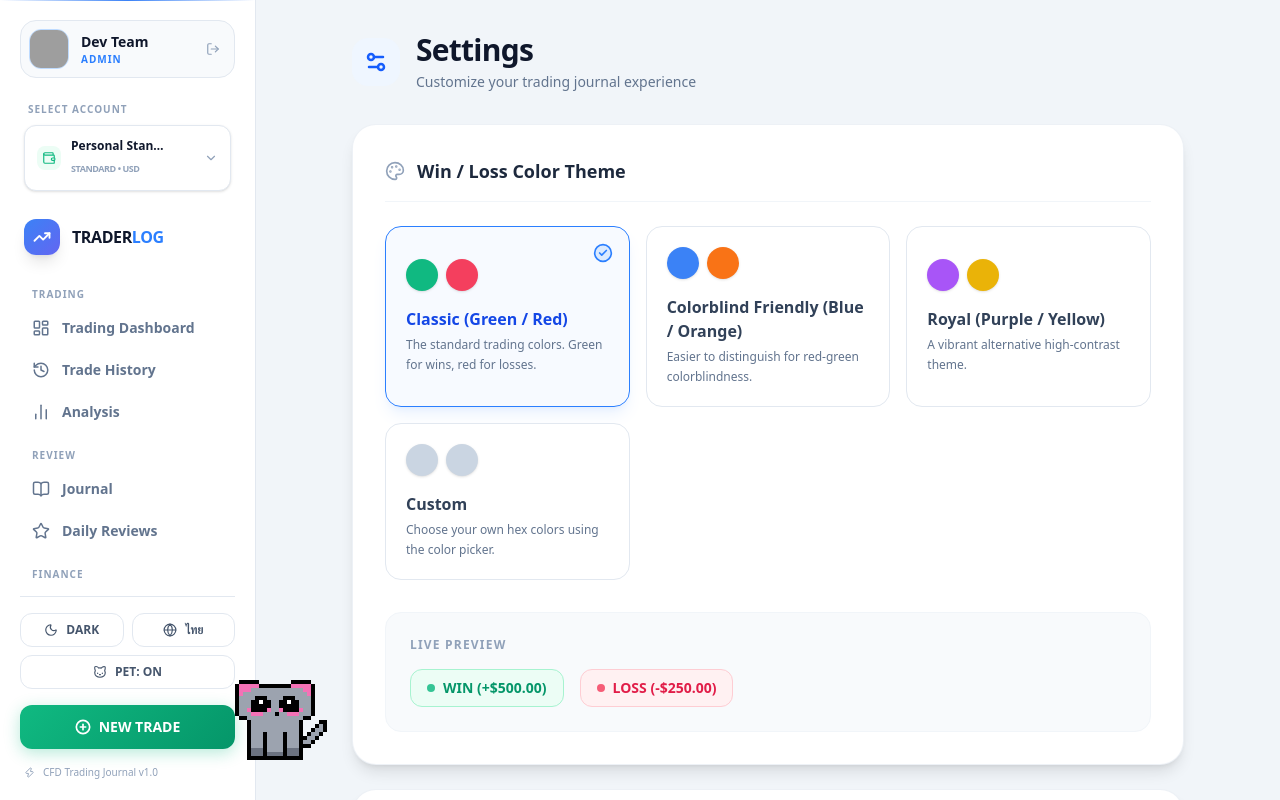
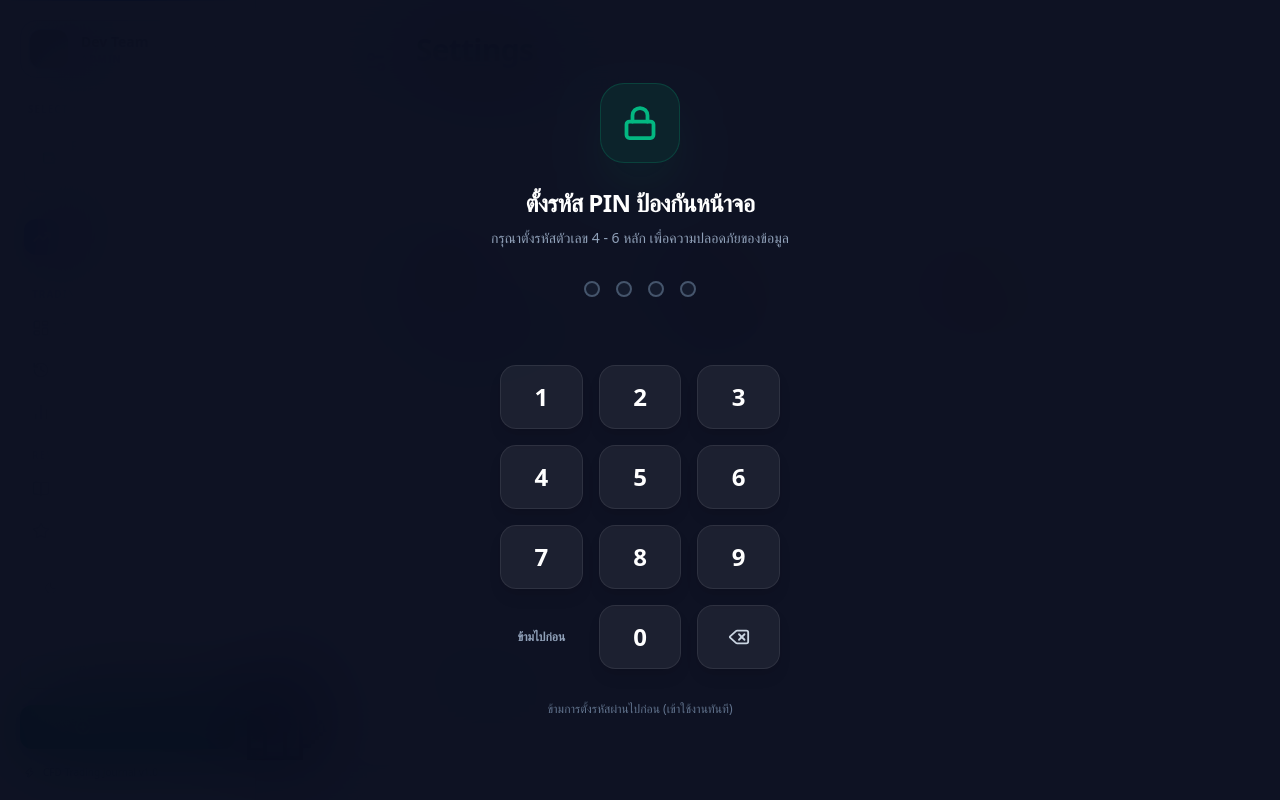
Before and after one commit to Peerasak-git/tradingJournal, a Next.js app: page /config in a window 1280 px wide. Shown: the top 800 px of the page. Built offline with nearby package versions, Linux system fonts and the light colour scheme; grey boxes are pictures that could not be loaded.

Commit message:
fix: show LockScreen / Setup PIN automatically on open and always show lock button in sidebar

```diff
--- a/src/components/LockScreen.tsx
+++ b/src/components/LockScreen.tsx
@@ -2,13 +2,20 @@
 
 import React, { useState, useEffect } from 'react';
 import { useAuth } from '@/context/AuthContext';
-import { Lock, Delete, ShieldAlert, KeyRound, CheckCircle2 } from 'lucide-react';
+import { Lock, Delete, ShieldAlert, KeyRound, CheckCircle2, ArrowRight } from 'lucide-react';
 
 export default function LockScreen() {
-  const { hasPin, isLocked, unlockWithPin, removePin, user } = useAuth();
-  const [pin, setPin] = useState('');
+  const { hasPin, isLocked, unlockWithPin, setPin, removePin, skipPinSetup } = useAuth();
+
+  // State for PIN entry
+  const [pin, setPinState] = useState('');
   const [error, setError] = useState(false);
+  const [errorMessage, setErrorMessage] = useState('');
   const [showForgotModal, setShowForgotModal] = useState(false);
+
+  // State for First-Time Setup
+  const [setupStep, setSetupStep] = useState<'ENTER' | 'CONFIRM'>('ENTER');
+  const [firstPin, setFirstPin] = useState('');
 
   useEffect(() => {
     if (!isLocked) return;
@@ -21,52 +28,89 @@ export default function LockScreen() {
       } else if (e.key === 'Backspace') {
         handleDelete();
       } else if (e.key === 'Enter') {
-        handleUnlock(pin);
+        handleSubmit();
       }
     };
 
     window.addEventListener('keydown', handleKeyDown);
     return () => window.removeEventListener('keydown', handleKeyDown);
-  }, [pin, isLocked]);
+  }, [pin, isLocked, hasPin, setupStep, firstPin]);
 
-  if (!hasPin || !isLocked) return null;
+  if (!isLocked) return null;
 
   const handleDigitPress = (digit: string) => {
     if (pin.length >= 6) return;
     setError(false);
+    setErrorMessage('');
     const newPin = pin + digit;
-    setPin(newPin);
+    setPinState(newPin);
 
-    // Auto submit if 4 or 6 digits
+    // Auto submit in Unlock mode if 4 to 6 digits
+    if (hasPin) {
       if (newPin.length >= 4) {
         const success = unlockWithPin(newPin);
         if (success) {
-        setPin('');
+          setPinState('');
         } else if (newPin.length === 6) {
-        setError(true);
-        setTimeout(() => {
-          setPin('');
-          setError(false);
-        }, 800);
+          triggerError('รหัส PIN ไม่ถูกต้อง โปรดลองอีกครั้ง');
+        }
+      }
+    } else {
+      // In Setup Mode: auto-advance when 4 digits or manual
+      if (setupStep === 'ENTER' && newPin.length === 4) {
+        // Let user continue typing or press next
       }
     }
   };
 
   const handleDelete = () => {
-    setPin(prev => prev.slice(0, -1));
+    setPinState(prev => prev.slice(0, -1));
     setError(false);
+    setErrorMessage('');
   };
 
-  const handleUnlock = (currentPin: string) => {
-    const success = unlockWithPin(currentPin);
-    if (!success) {
+  const triggerError = (msg: string) => {
     setError(true);
+    setErrorMessage(msg);
     setTimeout(() => {
-        setPin('');
+      setPinState('');
       setError(false);
     }, 800);
+  };
+
+  const handleSubmit = () => {
+    if (hasPin) {
+      // Unlock Mode
+      const success = unlockWithPin(pin);
+      if (!success) {
+        triggerError('รหัส PIN ไม่ถูกต้อง โปรดลองอีกครั้ง');
       } else {
-      setPin('');
+        setPinState('');
+      }
+    } else {
+      // Setup Mode
+      if (setupStep === 'ENTER') {
+        if (pin.length < 4 || pin.length > 6) {
+          triggerError('รหัส PIN ต้องมีความยาว 4 - 6 ตัวเลข');
+          return;
+        }
+        setFirstPin(pin);
+        setPinState('');
+        setSetupStep('CONFIRM');
+      } else {
+        // Confirm step
+        if (pin !== firstPin) {
+          triggerError('รหัส PIN ไม่ตรงกัน กรุณาเริ่มใหม่อีกครั้ง');
+          setTimeout(() => {
+            setSetupStep('ENTER');
+            setFirstPin('');
+          }, 900);
+          return;
+        }
+        // Success setting PIN
+        setPin(pin);
+        setPinState('');
+      }
     }
   };
 
@@ -74,29 +118,37 @@ export default function LockScreen() {
     if (confirm('คุณแน่ใจหรือไม่ว่าต้องการรีเซ็ตรหัสผ่าน PIN? ข้อมูลการเทรดทั้งหมดของคุณจะยังอยู่ครบถ้วน')) {
       removePin();
       setShowForgotModal(false);
-      setPin('');
+      setPinState('');
     }
   };
 
   return (
-    <div className="fixed inset-0 z-[99999] bg-slate-950/90 backdrop-blur-2xl flex flex-col items-center justify-center p-4 select-none animate-fade-in text-white">
+    <div className="fixed inset-0 z-[99999] bg-slate-950/95 backdrop-blur-2xl flex flex-col items-center justify-center p-4 select-none animate-fade-in text-white">
       {/* Container */}
       <div className="w-full max-w-sm flex flex-col items-center">
-        {/* App Icon / User Avatar */}
+        {/* App Icon */}
         <div className="w-20 h-20 rounded-3xl bg-emerald-500/10 border border-emerald-500/20 flex items-center justify-center text-emerald-400 mb-6 shadow-2xl shadow-emerald-500/10">
           <Lock size={36} strokeWidth={2.5} className="animate-pulse" />
         </div>
 
-        {/* Title */}
-        <h1 className="text-2xl font-black tracking-tight text-white mb-2">
-          Trading Journal Lock
+        {/* Title & Subtitle */}
+        <h1 className="text-2xl font-black tracking-tight text-white mb-2 text-center">
+          {hasPin
+            ? 'Trading Journal Lock'
+            : setupStep === 'ENTER'
+            ? 'ตั้งรหัส PIN ป้องกันหน้าจอ'
+            : 'ยืนยันรหัส PIN อีกครั้ง'}
         </h1>
-        <p className="text-sm font-medium text-slate-400 mb-8 text-center">
-          ใส่รหัส PIN เพื่อเข้าสู่หน้าแดชบอร์ดส่วนตัว
+        <p className="text-sm font-medium text-slate-400 mb-8 text-center leading-relaxed">
+          {hasPin
+            ? 'ใส่รหัส PIN เพื่อเข้าสู่หน้าแดชบอร์ดส่วนตัว'
+            : setupStep === 'ENTER'
+            ? 'กรุณาตั้งรหัสตัวเลข 4 - 6 หลัก เพื่อความปลอดภัยของข้อมูล'
+            : 'กดรหัส PIN เดิมซ้ำอีกครั้งเพื่อยืนยัน'}
         </p>
 
         {/* PIN Indicators */}
-        <div className={`flex items-center gap-4 mb-10 transition-transform ${error ? 'animate-bounce text-rose-500' : ''}`}>
+        <div className={`flex items-center gap-4 mb-8 transition-transform ${error ? 'animate-bounce text-rose-500' : ''}`}>
           {[0, 1, 2, 3].map((idx) => (
             <div
               key={idx}
@@ -109,7 +161,6 @@ export default function LockScreen() {
               }`}
             />
           ))}
-          {/* Optional 5th and 6th if pin is longer */}
           {pin.length > 4 && (
             <div className={`w-4 h-4 rounded-full border-2 transition-all duration-200 ${
               pin.length >= 5 ? 'bg-emerald-500 border-emerald-500 scale-125 shadow-lg shadow-emerald-500/50' : 'border-slate-600'
@@ -123,58 +174,91 @@ export default function LockScreen() {
         </div>
 
         {/* Error message */}
-        <div className="h-6 mb-4">
+        <div className="h-6 mb-3">
           {error && (
             <p className="text-rose-400 text-xs font-bold flex items-center gap-1.5 animate-fade-in">
               <ShieldAlert size={14} />
-              <span>รหัส PIN ไม่ถูกต้อง โปรดลองอีกครั้ง</span>
+              <span>{errorMessage || 'รหัส PIN ไม่ถูกต้อง โปรดลองอีกครั้ง'}</span>
             </p>
           )}
         </div>
 
         {/* Keypad */}
-        <div className="grid grid-cols-3 gap-4 w-full max-w-[280px] mb-8">
+        <div className="grid grid-cols-3 gap-4 w-full max-w-[280px] mb-6">
           {['1', '2', '3', '4', '5', '6', '7', '8', '9'].map((digit) => (
             <button
               key={digit}
               onClick={() => handleDigitPress(digit)}
-              className="h-16 rounded-2xl bg-white/[0.06] hover:bg-white/[0.12] active:bg-white/[0.18] border border-white/[0.08] text-2xl font-black text-white transition-all active:scale-95 flex items-center justify-center shadow-lg"
+              className="h-16 rounded-2xl bg-white/[0.06] hover:bg-white/[0.12] active:bg-white/[0.18] border border-white/[0.08] text-2xl font-black text-white transition-all active:scale-95 flex items-center justify-center shadow-lg cursor-pointer"
             >
               {digit}
             </button>
           ))}
 
-          {/* Bottom row: Reset, 0, Backspace */}
+          {/* Bottom row: Extra action, 0, Backspace */}
+          {hasPin ? (
             <button
               onClick={() => setShowForgotModal(true)}
-            className="h-16 rounded-2xl text-xs font-bold text-slate-400 hover:text-slate-200 transition-colors flex items-center justify-center"
+              className="h-16 rounded-2xl text-xs font-bold text-slate-400 hover:text-slate-200 transition-colors flex items-center justify-center cursor-pointer"
             >
               ลืมรหัส?
             </button>
+          ) : (
+            <button
+              onClick={skipPinSetup}
+              className="h-16 rounded-2xl text-xs font-bold text-slate-400 hover:text-slate-200 transition-colors flex items-center justify-center cursor-pointer"
+            >
+              ข้ามไปก่อน
+            </button>
+          )}
 
           <button
             onClick={() => handleDigitPress('0')}
-            className="h-16 rounded-2xl bg-white/[0.06] hover:bg-white/[0.12] active:bg-white/[0.18] border border-white/[0.08] text-2xl font-black text-white transition-all active:scale-95 flex items-center justify-center shadow-lg"
+            className="h-16 rounded-2xl bg-white/[0.06] hover:bg-white/[0.12] active:bg-white/[0.18] border border-white/[0.08] text-2xl font-black text-white transition-all active:scale-95 flex items-center justify-center shadow-lg cursor-pointer"
           >
             0
           </button>
 
           <button
             onClick={handleDelete}
-            className="h-16 rounded-2xl bg-white/[0.06] hover:bg-white/[0.12] active:bg-white/[0.18] border border-white/[0.08] text-slate-300 transition-all active:scale-95 flex items-center justify-center shadow-lg"
+            className="h-16 rounded-2xl bg-white/[0.06] hover:bg-white/[0.12] active:bg-white/[0.18] border border-white/[0.08] text-slate-300 transition-all active:scale-95 flex items-center justify-center shadow-lg cursor-pointer"
           >
             <Delete size={22} />
           </button>
         </div>
 
-        {/* Unlock Button if not auto */}
+        {/* Action Button */}
         {pin.length >= 4 && (
           <button
-            onClick={() => handleUnlock(pin)}
-            className="w-full max-w-[280px] py-3.5 rounded-2xl bg-emerald-600 hover:bg-emerald-500 font-bold text-sm text-white shadow-xl shadow-emerald-600/30 transition active:scale-95 flex items-center justify-center gap-2 mb-4"
+            onClick={handleSubmit}
+            className="w-full max-w-[280px] py-3.5 rounded-2xl bg-emerald-600 hover:bg-emerald-500 font-bold text-sm text-white shadow-xl shadow-emerald-600/30 transition active:scale-95 flex items-center justify-center gap-2 mb-3 cursor-pointer"
           >
+            {hasPin ? (
+              <>
                 <KeyRound size={16} />
                 <span>ปลดล็อก</span>
+              </>
+            ) : setupStep === 'ENTER' ? (
+              <>
+                <span>ถัดไป</span>
+                <ArrowRight size={16} />
+              </>
+            ) : (
+              <>
+                <CheckCircle2 size={16} />
+                <span>ยืนยันและเข้าใช้งาน</span>
+              </>
+            )}
+          </button>
+        )}
+
+        {/* Skip button for first-time */}
+        {!hasPin && (
+          <button
+            onClick={skipPinSetup}
+            className="text-xs text-slate-500 hover:text-slate-300 transition font-medium mt-2 cursor-pointer"
+          >
+            ข้ามการตั้งรหัสผ่านไปก่อน (เข้าใช้งานทันที)
           </button>
         )}
       </div>
@@ -193,13 +277,13 @@ export default function LockScreen() {
             <div className="flex items-center gap-3">
               <button
                 onClick={() => setShowForgotModal(false)}
-                className="flex-1 py-2.5 px-4 rounded-xl text-xs font-bold text-slate-400 hover:bg-slate-800 transition"
+                className="flex-1 py-2.5 px-4 rounded-xl text-xs font-bold text-slate-400 hover:bg-slate-800 transition cursor-pointer"
               >
                 ยกเลิก
               </button>
               <button
                 onClick={handleResetPin}
-                className="flex-1 py-2.5 px-4 rounded-xl text-xs font-bold bg-rose-600 hover:bg-rose-500 text-white transition shadow-lg shadow-rose-600/20"
+                className="flex-1 py-2.5 px-4 rounded-xl text-xs font-bold bg-rose-600 hover:bg-rose-500 text-white transition shadow-lg shadow-rose-600/20 cursor-pointer"
               >
                 ยืนยันรีเซ็ต
               </button>
--- a/src/components/Sidebar.tsx
+++ b/src/components/Sidebar.tsx
@@ -279,15 +279,13 @@ export default function Sidebar() {
               <Cat size={14} />
               PET: {petEnabled ? 'ON' : 'OFF'}
             </button>
-            {hasPin && (
             <button
               onClick={lockSession}
               className="w-full flex items-center justify-center gap-2 py-2 rounded-xl text-xs font-bold border border-amber-200 dark:border-amber-900/40 text-amber-600 dark:text-amber-400 hover:bg-amber-50 dark:hover:bg-amber-950/20 transition-all cursor-pointer"
             >
               <Lock size={14} />
-                LOCK SCREEN
+              {hasPin ? 'LOCK SCREEN' : 'SET PIN LOCK'}
             </button>
-            )}
           </div>
 
           {/* New Trade Button */}
--- a/src/context/AuthContext.tsx
+++ b/src/context/AuthContext.tsx
@@ -14,6 +14,7 @@ interface AuthContextType {
   removePin: () => void;
   unlockWithPin: (pin: string) => boolean;
   lockSession: () => void;
+  skipPinSetup: () => void;
 }
 
 const AuthContext = createContext<AuthContextType | undefined>(undefined);
@@ -34,15 +35,19 @@ export function AuthProvider({ children }: { children: React.ReactNode }) {
         setLoading(false);
       });
 
-    // Check PIN status
+    // Check PIN status on load
     if (typeof window !== 'undefined') {
       const savedPin = localStorage.getItem('tj_security_pin');
+      const isSkipped = sessionStorage.getItem('tj_pin_skipped') === 'true';
+
       if (savedPin) {
         setHasPin(true);
         const isSessionUnlocked = sessionStorage.getItem('tj_unlocked') === 'true';
-        if (!isSessionUnlocked) {
-          setIsLocked(true);
-        }
+        setIsLocked(!isSessionUnlocked);
+      } else if (!isSkipped) {
+        // If no PIN set and user hasn't explicitly skipped in this session, show setup login screen!
+        setHasPin(false);
+        setIsLocked(true);
       }
     }
   }, []);
@@ -77,7 +82,14 @@ export function AuthProvider({ children }: { children: React.ReactNode }) {
   const lockSession = () => {
     if (typeof window === 'undefined') return;
     sessionStorage.removeItem('tj_unlocked');
+    sessionStorage.removeItem('tj_pin_skipped');
     setIsLocked(true);
+  };
+
+  const skipPinSetup = () => {
+    if (typeof window === 'undefined') return;
+    sessionStorage.setItem('tj_pin_skipped', 'true');
+    setIsLocked(false);
   };
 
   const isAdmin = user?.role === 'ADMIN';
@@ -92,7 +104,8 @@ export function AuthProvider({ children }: { children: React.ReactNode }) {
       setPin,
       removePin,
       unlockWithPin,
-      lockSession
+      lockSession,
+      skipPinSetup
     }}>
       {children}
     </AuthContext.Provider>
```
Lines whose indentation alone changed are shown as unchanged.
